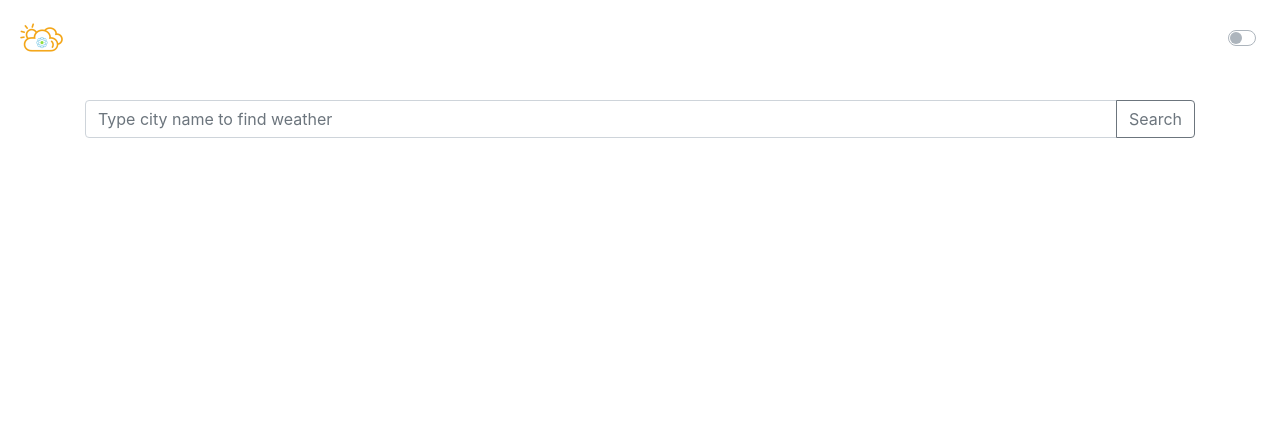
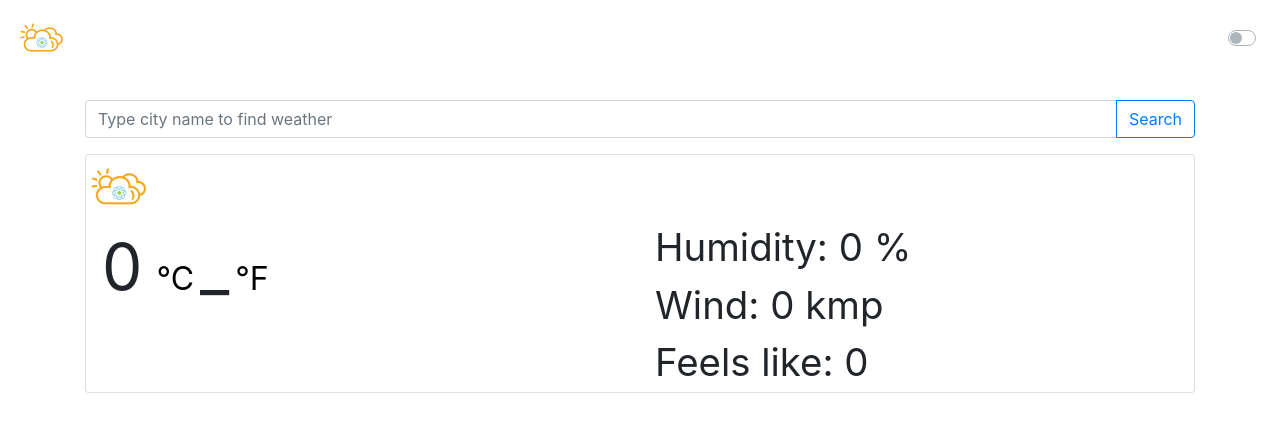
Before and after one commit to HugoapGarcia/weather, a React (Create React App) app: page / in a window 1280 px wide. Shown: the top 432 px of the page. Built offline with nearby package versions, Linux system fonts and the light colour scheme.

Commit message:
api implemented.

```diff
--- a/package.json
+++ b/package.json
@@ -12,7 +12,9 @@
     "@types/react": "^16.9.0",
     "@types/react-dom": "^16.9.0",
     "axios": "^0.19.2",
+    "body-parser": "^1.19.0",
     "bootstrap": "^4.4.1",
+    "express": "^4.17.1",
     "node-sass": "^4.14.0",
     "react": "^16.13.1",
     "react-bootstrap": "^1.0.1",
--- a/src/config/settings.tsx
+++ b/src/config/settings.tsx
@@ -3,11 +3,11 @@ const apiVersion = 'weather?q=';
 
 const hostname = window && window.location && window.location.hostname;
 
-if(hostname === 'localhost') {
-  backendHost = 'https://community-open-weather-map.p.rapidapi.com/';
+if (hostname === 'localhost') {
+    backendHost = 'http://api.openweathermap.org/data/2.5';
 }
 
-export const SETTINGS =  {
+export const SETTINGS = {
     API_ROOT: `${backendHost}/${apiVersion}`,
     TOKEN_STORAGE: "31b5f14e7dd448693924dde6ccdc280d"
 };
--- a/src/modules/home/_components/homeComponent.tsx
+++ b/src/modules/home/_components/homeComponent.tsx
@@ -1,14 +1,13 @@
 import React from 'react';
 import weatherIcon from '../../../assets/img/weather.png';
 import '../../../style.scss';
-import { getWatherByName } from '../../../services/weatherApi';
 
+import { getWeatherByCityName } from '../../../services/weatherApi';
 import {
     Container,
     Row,
     Col,
     Card,
-    CardGroup,
     Navbar,
     Nav,
     Form,
@@ -21,17 +20,38 @@ import {
 interface IState {
     backgroud: any;
     cityTosearch: any;
+    name: any;
+    icon: any;
+    temp: any;
+    humidity: any;
+    wind: any;
+    feelsLike: any;
+    description: any;
+    day: any;
+    time: any
 }
 
 class HomeComponent extends React.Component<{}, IState> {
     private textInput: React.RefObject<HTMLInputElement>;
+    days: any;
     state: IState;
     constructor(props: any) {
         super(props);
         this.textInput = React.createRef();
+        this.days = ['Sunday', 'Monday', 'Tuesday', 'Wednesday', 'Thursday', 'Friday', 'Saturday'];
         this.state = {
             backgroud: '-toggle-light',
-            cityTosearch: null
+            cityTosearch: null,
+            name: null,
+            icon: weatherIcon,
+            temp: 0,
+            humidity: 0,
+            wind: 0,
+            feelsLike: 0,
+            description: null,
+            day: null,
+            time: null
+
         }
 
         this.watherStage = this.watherStage.bind(this);
@@ -49,11 +69,28 @@ class HomeComponent extends React.Component<{}, IState> {
         this.setState({ cityTosearch: event.target.value });
     }
 
-    handleInputCityForSearch() {
-        console.log('search for:', this.state.cityTosearch);
-        let response = getWatherByName(this.state.cityTosearch);
-        console.log('check res:', response)
+    async handleInputCityForSearch(units: any) {
+
+        await getWeatherByCityName(this.state.cityTosearch, units)
+            .then((response) => {
+                console.log('success:', response);
+                this.setState({
+                    name: response.data.name,
+                    icon: `http://openweathermap.org/img/w/${response.data.weather[0].icon}.png`,
+                    temp: response.data.main.temp,
+                    humidity: response.data.main.humidity,
+                    wind: response.data.wind.speed,
+                    feelsLike: response.data.main.feels_like,
+                    description: response.data.weather[0].description,
+                    day: this.days[(new Date(response.data.dt * 1000)).getDay()],
+                    time: (new Date(response.data.dt * 1000)).toLocaleTimeString()
+                })
+            })
+            .catch((error: any) => {
+                throw error
+            })
     }
+
 
     render() {
         return (
@@ -82,10 +119,68 @@ class HomeComponent extends React.Component<{}, IState> {
                             onChange={this.handleInputChange}
                         />
                         <InputGroup.Append>
-                            <Button variant="outline-secondary" onClick={() => this.handleInputCityForSearch()}>Search</Button>
+                            <Button variant="outline-primary" onClick={() => this.handleInputCityForSearch('metric')}>Search</Button>
                         </InputGroup.Append>
                     </InputGroup>
+
+                    <Card>
+                        <Row>
+                            <Col>
+                                <Row>
+                                    <Col>
+                                        <img
+                                            width={64}
+                                            height={64}
+                                            className="mr-3 -weather-icon"
+                                            src={this.state.icon}
+                                            alt="Generic placeholder"
+                                        />
+                                    </Col>
+                                </Row>
+                                <Row>
+                                    <Col className="ml-3">
+                                        <Card.Text className="-temp-text">{this.state.temp}
+                                            <button className="-celsius-f ml-2" onClick={() => this.handleInputCityForSearch('imperial')}>&#x2103;</button>_
+                                            <button className="-celsius-f" onClick={() => this.handleInputCityForSearch('metric')}>&#8457;</button>
+                                        </Card.Text>
+                                    </Col>
+                                </Row>
+                                <Row>
+                                    <Col>
+                                        <Card.Text className="-description ml-3">
+                                            {this.state.description}
+                                        </Card.Text>
+                                    </Col>
+                                </Row>
+                                <Row>
+                                    <Col>
+                                        <Card.Text className="-description ml-3">
+                                            {this.state.day} {this.state.time}
+                                        </Card.Text>
+                                    </Col>
+                                </Row>
+                            </Col>
+                            <Col>
+                                <Row className="mt-5">
+                                    <Col md={8}>
+                                        <Card.Text className="mt-3 -details-text">Humidity: {this.state.humidity} %</Card.Text>
+                                    </Col>
+                                </Row>
+                                <Row>
+                                    <Col md={8}>
+                                        <Card.Text className="-details-text">Wind: {this.state.wind} kmp</Card.Text>
+                                    </Col>
+                                </Row>
+                                <Row>
+                                    <Col md={8}>
+                                        <Card.Text className="-details-text">Feels like: {this.state.feelsLike}</Card.Text>
+                                    </Col>
+                                </Row>
+                            </Col>
+                        </Row>
+                    </Card>
                 </Container>
+
             </div>
         );
     }
--- a/src/services/weatherApi.tsx
+++ b/src/services/weatherApi.tsx
@@ -1,10 +1,6 @@
 import axios from 'axios';
 import { SETTINGS } from '../config/settings';
-import Auth from '../utils/auth';
 
-
-export const getWatherByName = (name:string) => {
-    console.log('root:', SETTINGS);
-    //return new Auth().fetch(name, { method: 'GET' });
-    return axios.get(`${SETTINGS.API_ROOT+name}&appid=${SETTINGS.TOKEN_STORAGE}`).then(res => res);
-}
+export const getWeatherByCityName = (city: any, units:any) => {
+    return axios.get(`${SETTINGS.API_ROOT}${city}&units=${units}&appid=${SETTINGS.TOKEN_STORAGE}`);
+};
--- a/src/style.scss
+++ b/src/style.scss
@@ -1,10 +1,44 @@
 .-toggle-dark{
     background: black;
     width: 100%;
-    height: auto;
+    height: 100vh;
 }
 .-toggle-light{
     background: white;
     width: 100%;
-    height: auto;
+    height: 100vh;
 }
+.-weather-icon {
+    float: left;
+}
+.-temp-text {
+    font-size: 5vw;
+    float: left;
+}
+.-details-text {
+    float: left;
+    font-size: 3vw;
+}
+.-celsius-f {
+    font-size: 2rem;
+    cursor: pointer;
+    &:hover,
+    &:focus,
+    &:active {
+    color: red;
+  }
+}
+button {
+    border: none;
+    background-color: transparent;
+    outline: none;
+}
+button:focus {
+    border: none!important;
+    outline:none;
+}
+.-description {
+    float: left;
+    font-size: 2vw;
+    text-transform: uppercase;
+}
```
Also changed, not shown: app.js (added, +45 -0 lines), src/utils/auth.tsx (deleted, +0 -45 lines), 1 other file (tests, documents, lock files or other folders).
